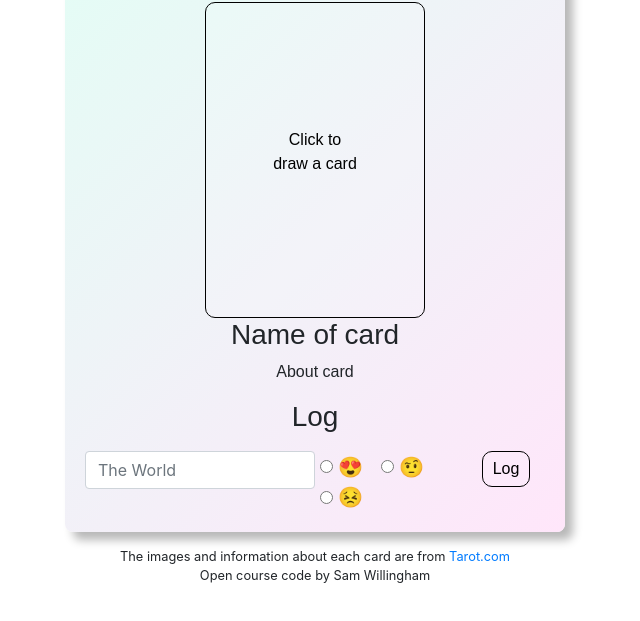
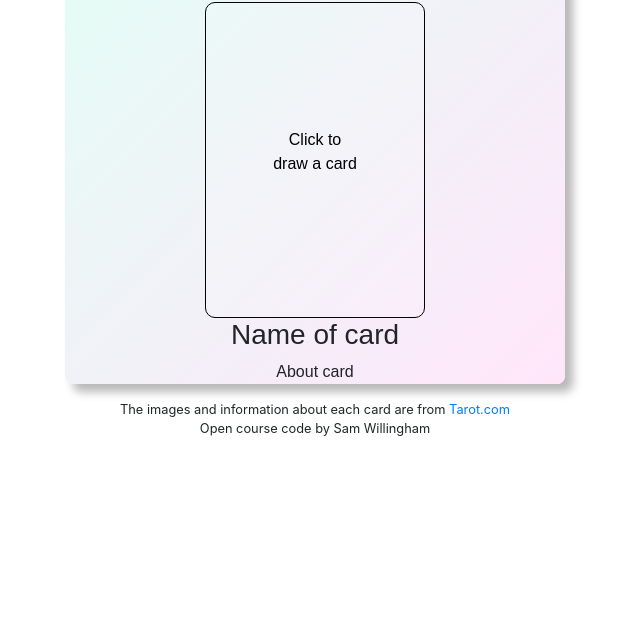
Before and after one commit to SamJamWillingham/Tarot-Card-Drawer, a plain HTML site: page index.html in a window 1280 px wide. Shown: the part 79-700 px from the top of the page, without its empty margins (325-965 px from the left). Drawn offline with nearby package versions, Linux system fonts and the light colour scheme; a web font is replaced by a local one.

Commit message:
deleted log feature in HTML and JS

```diff
--- a/index.html
+++ b/index.html
@@ -27,52 +27,6 @@
       </div>
       <h3 class="name">Name of card</h3>
       <p class="about">About card</p>
-      <h3>Log</h3>
-      <div class="log">
-        <form>
-          <div class="row">
-            <div class="col-6">
-              <input type="text" class="form-control" placeholder="The World" />
-            </div>
-            <div class="col-4">
-              <div class="form-check form-check-inline">
-                <input
-                  class="form-check-input"
-                  type="radio"
-                  name="inlineRadioOptions"
-                  id="inlineRadio1"
-                  value="option1"
-                />
-                <label class="form-check-label" for="inlineRadio1">😍</label>
-              </div>
-              <div class="form-check form-check-inline">
-                <input
-                  class="form-check-input"
-                  type="radio"
-                  name="inlineRadioOptions"
-                  id="inlineRadio2"
-                  value="option2"
-                />
-                <label class="form-check-label" for="inlineRadio2">🤨</label>
-              </div>
-              <div class="form-check form-check-inline">
-                <input
-                  class="form-check-input"
-                  type="radio"
-                  name="inlineRadioOptions"
-                  id="inlineRadio3"
-                  value="option3"
-                />
-                <label class="form-check-label" for="inlineRadio3">😣</label>
-              </div>
-            </div>
-            <div class="col-2">
-              <button class="logBtn">Log</button>
-            </div>
-            <div class="logCatalog"></div>
-          </div>
-        </form>
-      </div>
     </div>
     <small
       >The images and information about each card are from
--- a/script.js
+++ b/script.js
@@ -22,17 +22,3 @@ function getRandomNumber(min, max) {
 }
 
 card.addEventListener("click", changeCard);
-
-//Log
-let logBtn = document.querySelector("button");
-let catalog = null;
-
-function logNewCard(event) {
-  event.preventDefault();
-  let cardNameInput = document.querySelector(".form-control");
-  let emojiInput = document.querySelector("form-check-inline");
-  let catalog = document.querySelector(".logCatalog");
-
-  catalog.innerHTML = `<div class=logStyle><p>${cardNameInput.value} ${emojiInput.value}</p></div>`;
-}
-logBtn.addEventListener("click", logNewCard);
```
